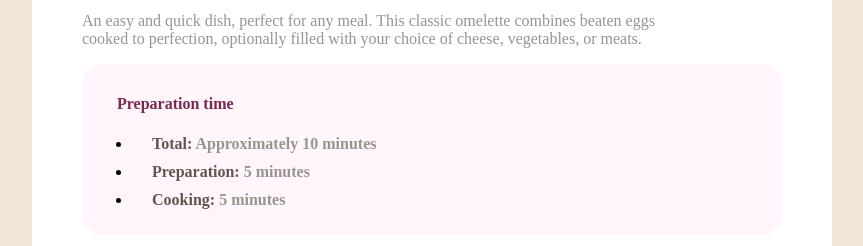
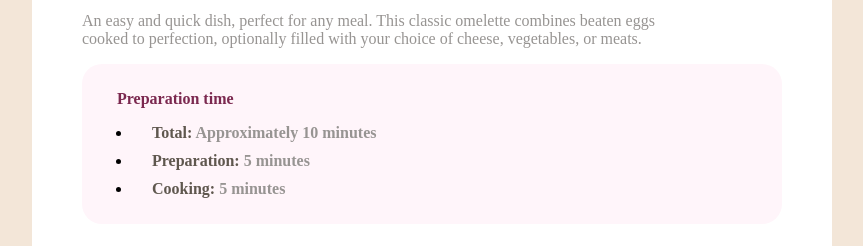
Before and after one commit to Joshua65676/recipe-page-main, a plain HTML site: page index.html in a window 1280 px wide. Shown: the part 522-768 px from the top of the page, without its empty margins (286-1149 px from the left). Drawn offline with Linux system fonts and the light colour scheme.

Commit message:
first commit

```diff
--- a/index.html
+++ b/index.html
@@ -29,7 +29,7 @@
       <!-- Preparation time -->
       <div class="Preparation-time">
         <div class="Preparation-main">
-          <h4 class="Preparation-header">  Preparation time </h4>
+          <p class="Preparation-header">  Preparation time </p>
           <ul>
            <li class="">
             <div class="Preparation-list">
--- a/styles.css
+++ b/styles.css
@@ -7,7 +7,7 @@ body {
     margin-top: 50px;
     width: 800px;
     margin-left: 310px;
-    height: 1650px;
+    height: 1655px;
     border-radius: 15px;
 }
 .img {
```
